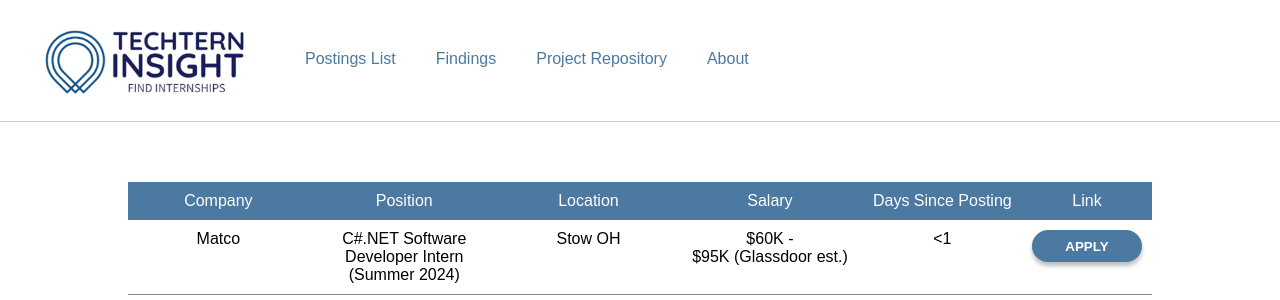
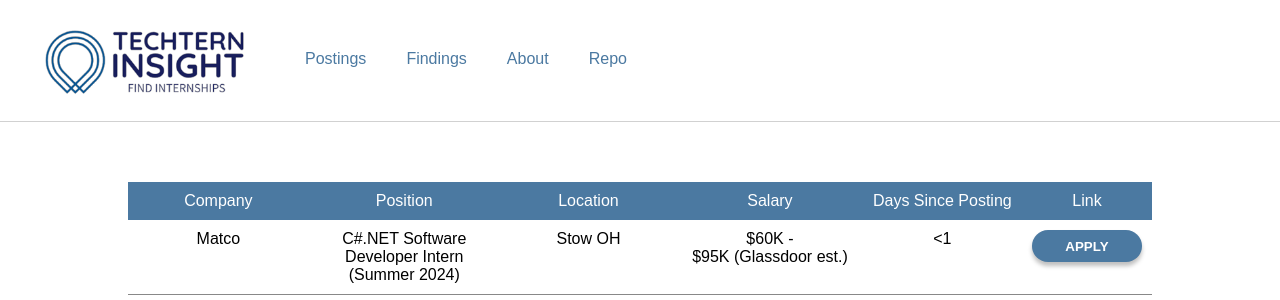
Before and after one commit to SushiApril/Techtern-insight, a Flask app: page /datasite in a window 1280 px wide. Shown: the top 300 px of the page. Run offline with Flask 3, Linux system fonts and the light colour scheme; data comes from the database, SQL or seed files in the repository.

Commit message:
Change navbar layout

```diff
--- a/web/templates/datasite.html
+++ b/web/templates/datasite.html
@@ -17,7 +17,7 @@
             />
         </a>
         <a href="datasite" class="navbtn">
-            Postings List
+            Postings
         </a>
         <a href="stats" class="navbtn">
             Findings
@@ -25,12 +25,13 @@
         <!-- <a href="calc" class="navbtn">
             Salary Calculator
         </a> -->
-        <a href="https://github.com/SushiApril/Techtern-insight" class="navbtn" target="_blank">
-            Project Repository
-        </a>
 
         <a href="about" class="navbtn">
             About
+        </a>
+
+        <a href="https://github.com/SushiApril/Techtern-insight" class="navbtn" target="_blank">
+            Repo
         </a>
 
     </div>
```
